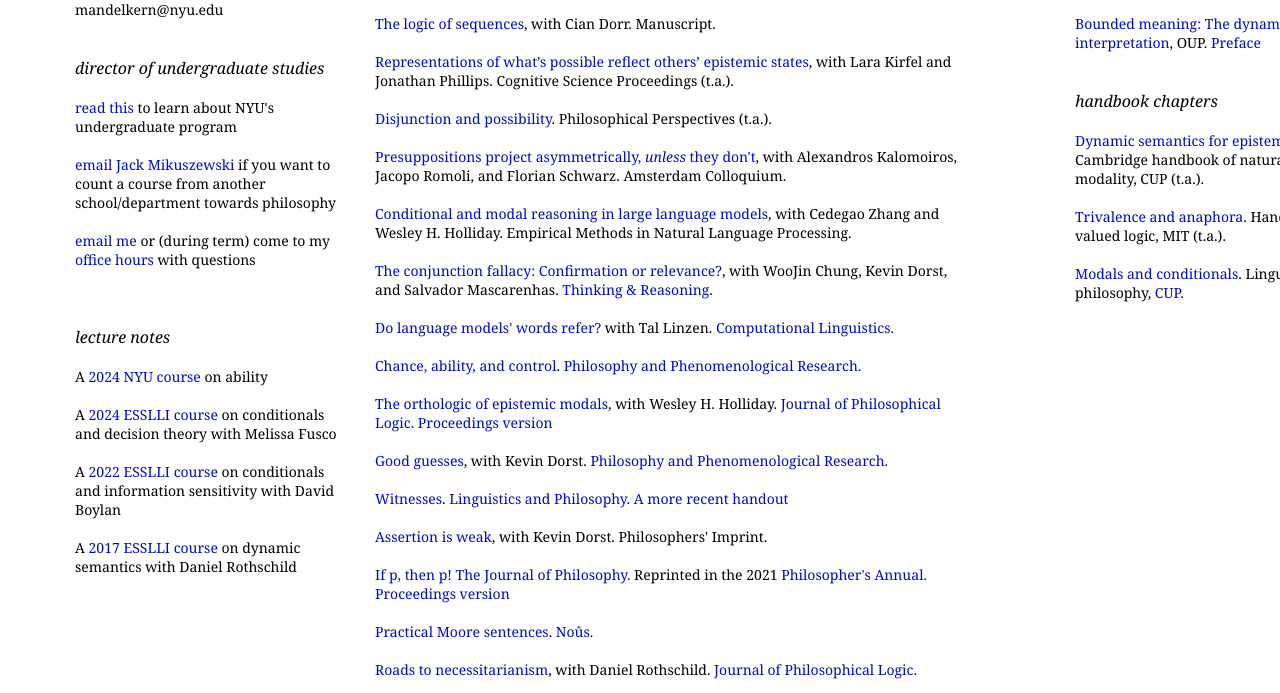
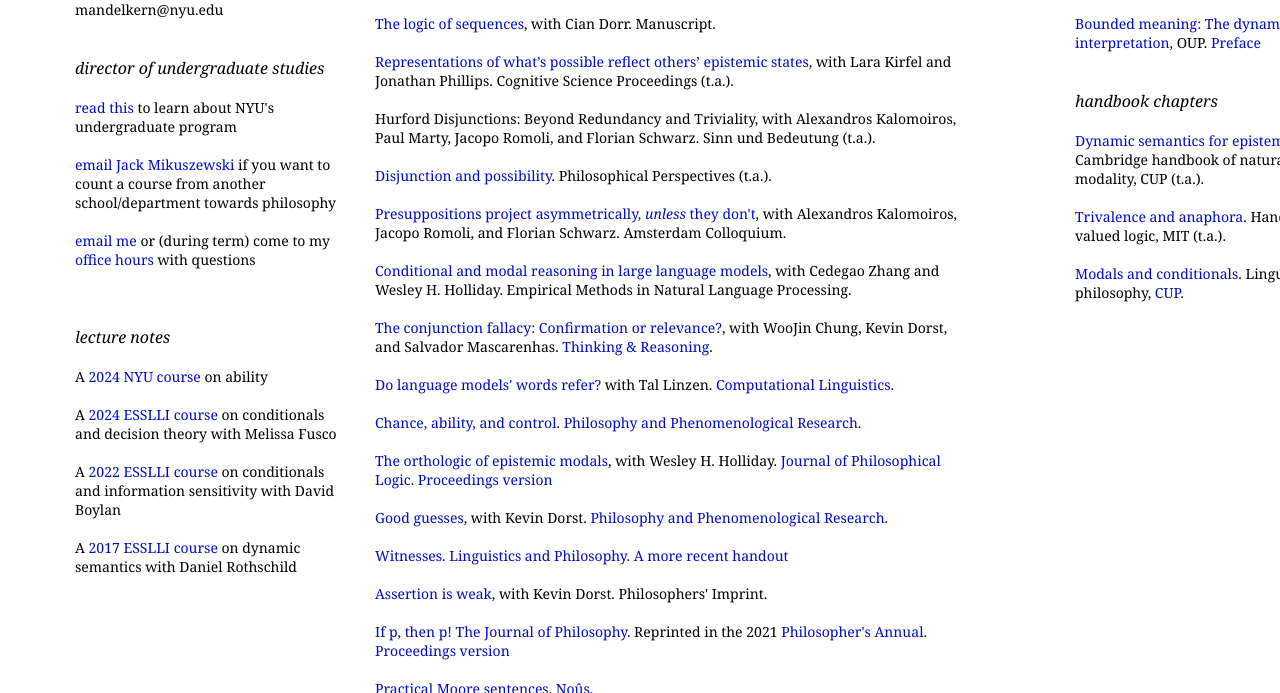
Before and after one commit to mmandelkern/mmandelkern.github.io, a plain HTML site: page index.html in a window 1280 px wide. Shown: the part 107-800 px from the top of the page. Drawn offline with Linux system fonts and the light colour scheme.

Commit message:
Update index.html

```diff
--- a/index.html
+++ b/index.html
@@ -192,6 +192,11 @@ Manuscript. <!--2024.-->
 <br><br>
 <a href="https://osf.io/preprints/psyarxiv/e25x8_v1" style=" " target="_blank">Representations of what’s possible reflect others’ epistemic states</a>, with Lara Kirfel and Jonathan Phillips.
 Cognitive Science Proceedings (t.a.).
+
+
+<br><br>
+	Hurford Disjunctions: Beyond Redundancy and Triviality, with Alexandros Kalomoiros, Paul Marty, Jacopo Romoli, and Florian Schwarz.
+ Sinn und Bedeutung (t.a.).
 
 
 <br><br>
```
